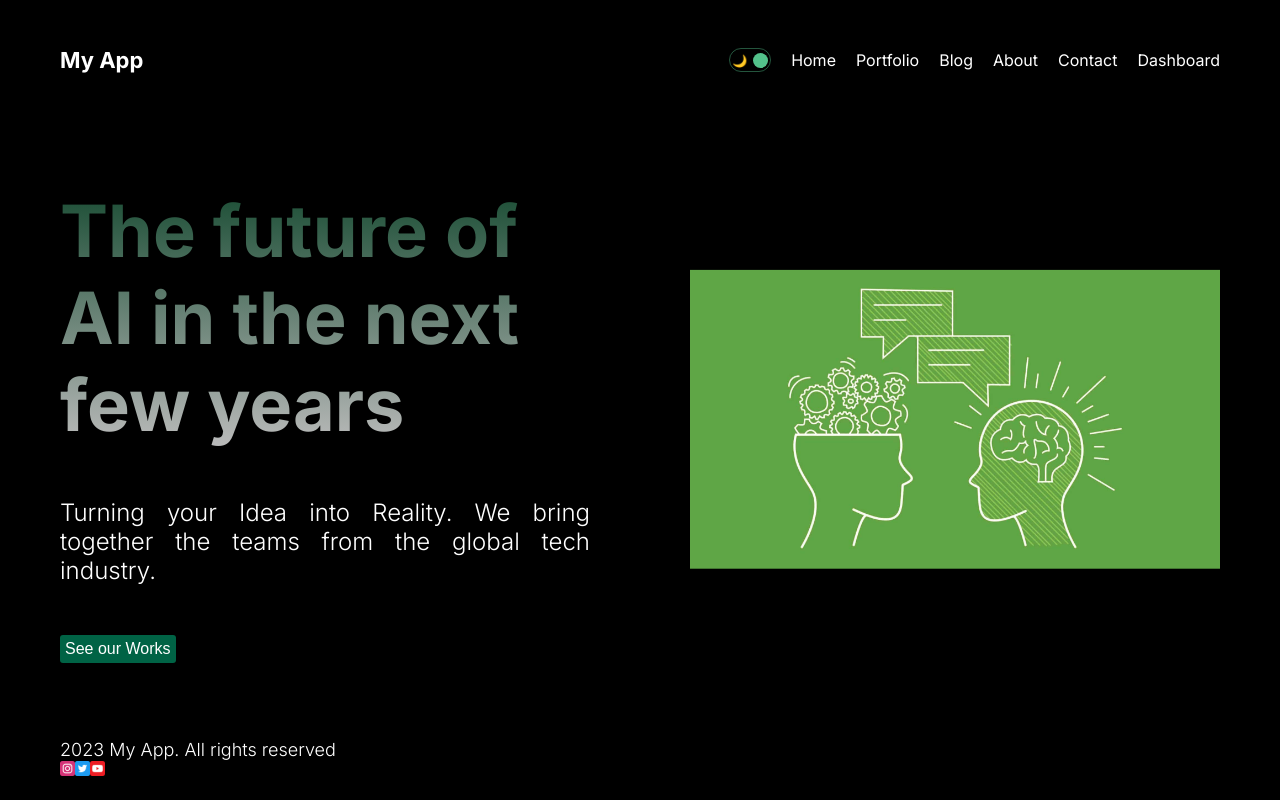
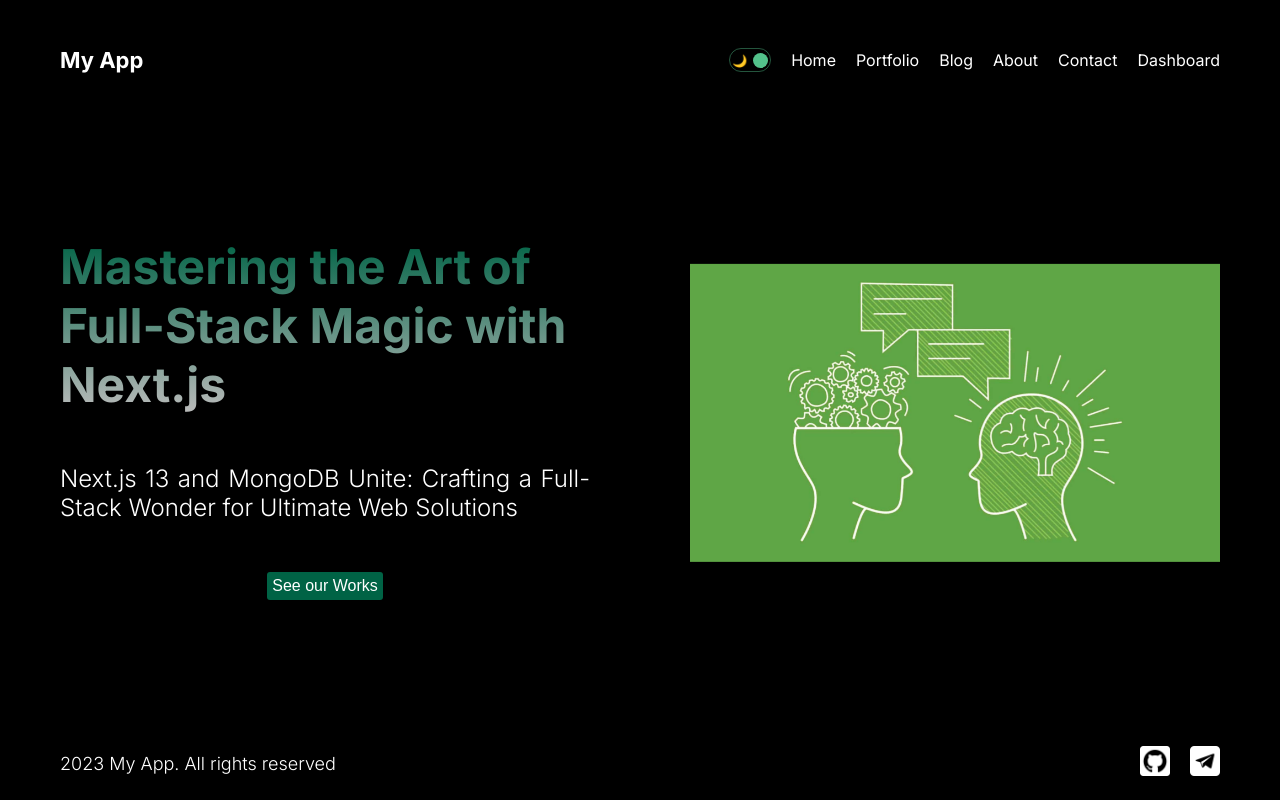
Before and after one commit to alexey-sevastynov/my-app-nextJS13.4, a Next.js app: page / in a window 1280 px wide. Built offline with nearby package versions, Linux system fonts and the light colour scheme; no server answers.

Commit message:
fixed styles page Home

```diff
--- a/src/app/globals.css
+++ b/src/app/globals.css
@@ -6,7 +6,7 @@
   --font-white: #FFFFFF;
   --font-black: #000000;
 
-
+  --gray: #bbb;
 
   --btn: #006345;
   --btn-hover: #00442f;
@@ -20,8 +20,8 @@
 }
 
 h1 {
-  font-size: 72px;
-  background: linear-gradient(to bottom, #194c33, #bbb);
+  font-size: 48px;
+  background: linear-gradient(to bottom, var(--bg-green), var(--gray));
   -webkit-background-clip: text;
   -webkit-text-fill-color: transparent;
 
@@ -103,6 +103,16 @@
   color: var(--font-white);
 }
 
+
+
+/* _________auth */
+.auth {
+  width: 100vw;
+  height: 100vh;
+  background: rgb(226, 71, 94);
+  background: linear-gradient(0deg, rgba(226, 71, 94, 1) 0%, rgba(110, 59, 217, 1) 100%);
+}
+
 @media(max-width: 1024px) {
   h1 {
     font-size: 54px;
--- a/src/app/page.module.css
+++ b/src/app/page.module.css
@@ -11,6 +11,10 @@
   gap: 50px;
 }
 
+
+.link {
+  margin: 0 auto;
+}
 
 .img {
   width: 100%;
@@ -38,6 +42,10 @@
   .home {
     flex-direction: column-reverse;
   }
+
+  .title {
+    text-align: center;
+  }
 }
 
 @media(max-width: 768px) {
--- a/src/app/page.tsx
+++ b/src/app/page.tsx
@@ -1,3 +1,5 @@
+"use client";
+
 import Button from "@/components/button/button";
 import styles from "./page.module.css";
 import Link from "next/link";
@@ -9,12 +11,14 @@
   return (
     <main className={styles.home}>
       <div className={styles.item}>
-        <h1>The future of AI in the next few years</h1>
+        <h1 className={styles.title}>
+          Mastering the Art of Full-Stack Magic with Next.js
+        </h1>
         <p className={styles.desc}>
-          Turning your Idea into Reality. We bring together the teams from the
-          global tech industry.
+          Next.js 13 and MongoDB Unite: Crafting a Full-Stack Wonder for
+          Ultimate Web Solutions
         </p>
-        <Link href="/portfolio">
+        <Link href="/portfolio" className={styles.link}>
           <Button>See our Works</Button>
         </Link>
       </div>
--- a/src/components/footer/footer.tsx
+++ b/src/components/footer/footer.tsx
@@ -14,8 +14,8 @@
           <Link href={icon.link} key={icon.id} target="_blank">
             <Image
               src={icon.src}
-              width={15}
-              height={15}
+              width={30}
+              height={30}
               className={styles.icon}
               alt={icon.alt}
             />
--- a/src/components/footer/page.module.css
+++ b/src/components/footer/page.module.css
@@ -1,3 +1,16 @@
+.footer {
+    margin-top: 20px;
+    display: flex;
+    justify-content: space-between;
+    align-items: center;
+    gap: 50px;
+}
+
+.social {
+    display: flex;
+    gap: 20px;
+}
+
 .button {
     padding: 5px;
     border: none;
--- a/src/constants/social-icon/socialIcons.ts
+++ b/src/constants/social-icon/socialIcons.ts
@@ -1,20 +1,14 @@
 export const SOCIAL_ICONS: SocialIconType[] = [
   {
     id: 1,
-    src: "/inst.png",
-    alt: "instagram",
+    src: "/github.png",
+    alt: "github",
     link: "https://github.com/alexey-sevastynov",
   },
   {
     id: 2,
-    src: "/twitter.png",
-    alt: "twitter",
-    link: "https://github.com/alexey-sevastynov",
-  },
-  {
-    id: 3,
-    src: "/yt.png",
-    alt: "youTube",
-    link: "https://github.com/alexey-sevastynov",
+    src: "/telegram.png",
+    alt: "telegram",
+    link: "https://t.me/alexseva_94",
   },
 ];
```
Also changed, not shown: public/github.png (added), public/telegram.png (added).
